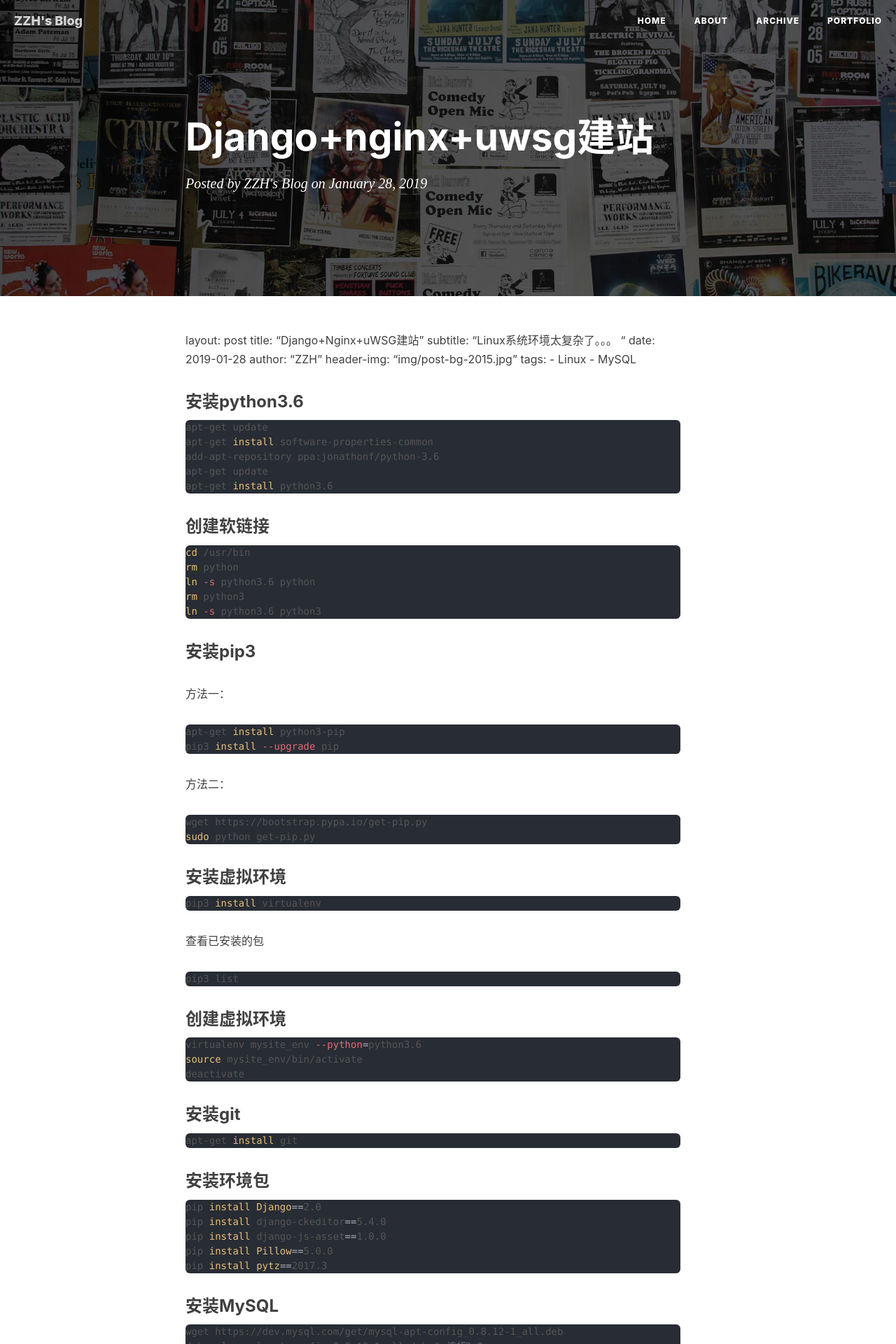
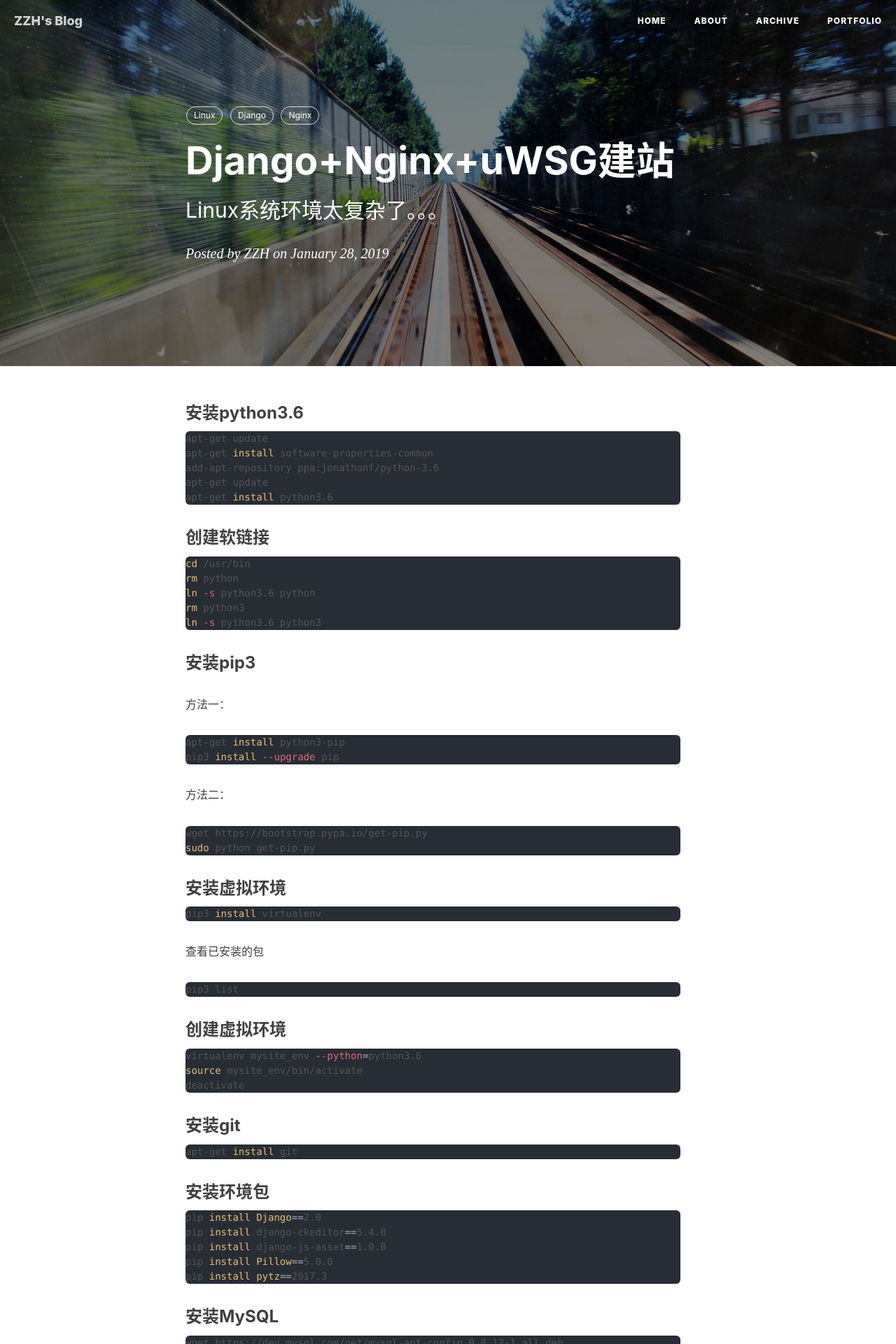
Before and after one commit to MiracleShadow/MiracleShadow.github.io, a Jekyll site: the page built from _posts/2019-01-28-Django+Nginx+uWSG建站.md, in a window 1280 px wide. Shown: the top 1920 px of the page at 70% size. Built offline with Jekyll 4.4.1, drawn with Linux system fonts in a browser that asks for light colours; nearby versions of some CDN libraries; our own code applies the rules of GitHub Pages for plain Markdown files; comment, search, counter and statistics services are not loaded.

Commit message:
Update 2019-01-28-Django+Nginx+uWSG建站.md

```diff
--- a/_posts/2019-01-28-Django+Nginx+uWSG建站.md
+++ b/_posts/2019-01-28-Django+Nginx+uWSG建站.md
@@ -1,3 +1,4 @@
+---
 layout:     post
 title:      "Django+Nginx+uWSG建站"
 subtitle:   "Linux系统环境太复杂了。。。 "
@@ -6,7 +7,9 @@ author:     "ZZH"
 header-img: "img/post-bg-2015.jpg"
 tags:
     - Linux
-    - MySQL
+    - Django
+    - Nginx
+---
 
 ### 安装python3.6
 
```
